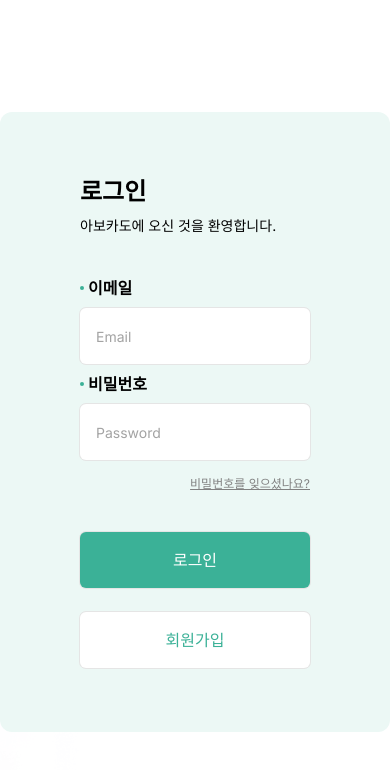
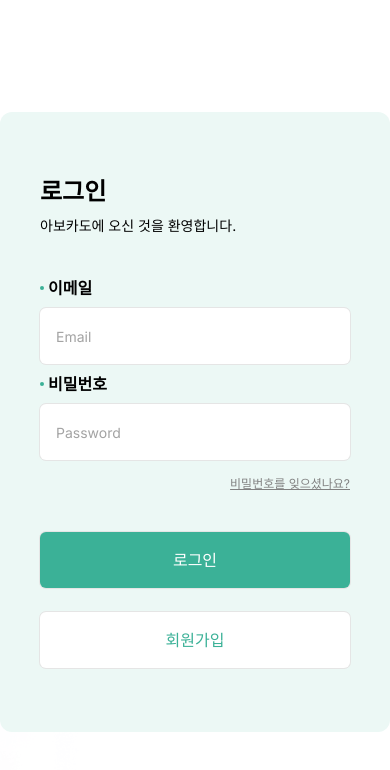
Before and after one commit to avokado-team/avokado-web, a Next.js app: page /login in a window 390 px wide. Shown: the top 770 px of the page. Built offline with nearby package versions, Linux system fonts and the light colour scheme.

Commit message:
✨ style: Adjust padding for responsive design on login page
Update the login page to improve its responsiveness by changing the
padding classes. This change enhances the layout on smaller screens
while maintaining aesthetics on larger devices.

```diff
--- a/app/(auth)/login/page.tsx
+++ b/app/(auth)/login/page.tsx
@@ -19,7 +19,7 @@ export default function Login() {
 
   return (
     <div className="mx-auto max-w-lg text-black flex items-center justify-center h-screen">
-      <div className="flex flex-col gap-6 bg-[#ECF8F5] px-20 py-16 w-full rounded-xl">
+      <div className="flex flex-col gap-6 bg-[#ECF8F5] sm:px-20 px-10 py-16 w-full rounded-xl">
         <div className="flex flex-col gap-2">
           <h1 className="font-bold text-2xl">로그인</h1>
           <h2 className="text-sm mb-4">아보카도에 오신 것을 환영합니다.</h2>
```
